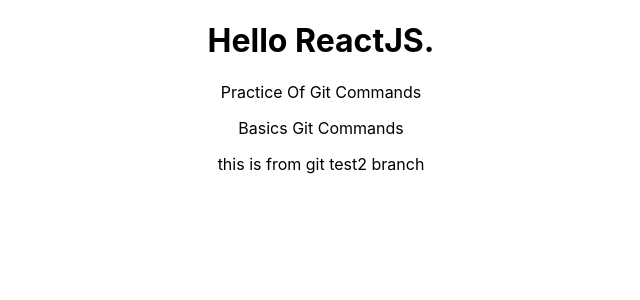
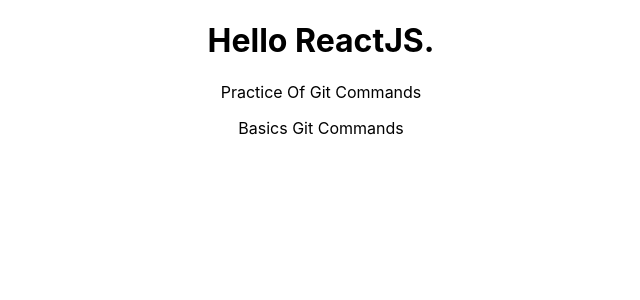
Before and after one commit to Aniketdhage/gitpractice, a React (Create React App) app: page / in a window 1280 px wide. Shown: the top 300 px of the page, without its empty margins (319-959 px from the left). Built offline with nearby package versions, Linux system fonts and the light colour scheme.

Commit message:
created test2 com/branch

```diff
--- a/src/App.js
+++ b/src/App.js
@@ -7,7 +7,6 @@
       <h1>Hello ReactJS.</h1>
       <p>Practice Of Git Commands</p>
       <GitComponent />
-      <p>this is from git test2 branch</p>
     </div>
   );
 }
```
Also changed, not shown: src/GitFolderComp/test2.js (added, +7 -0 lines).
